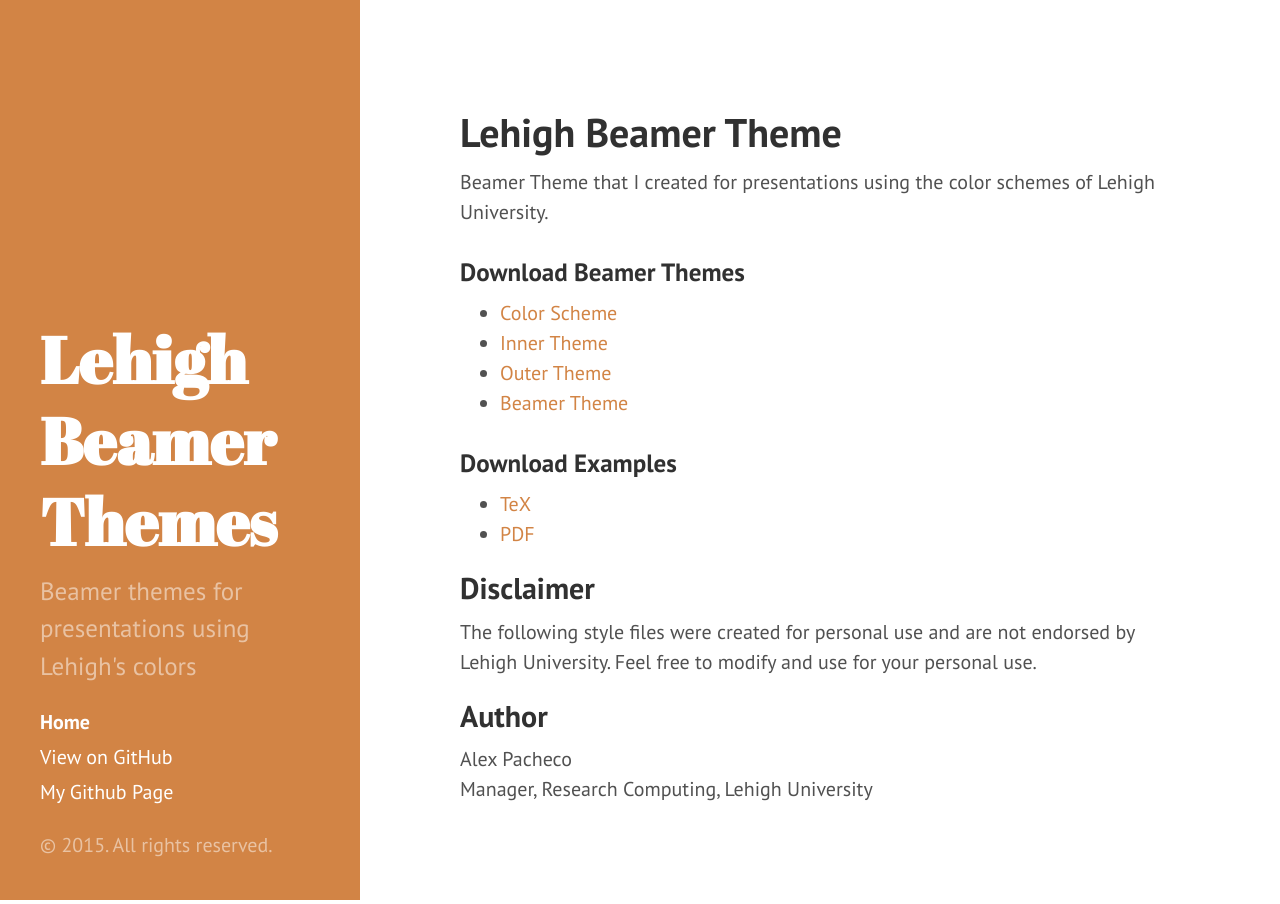
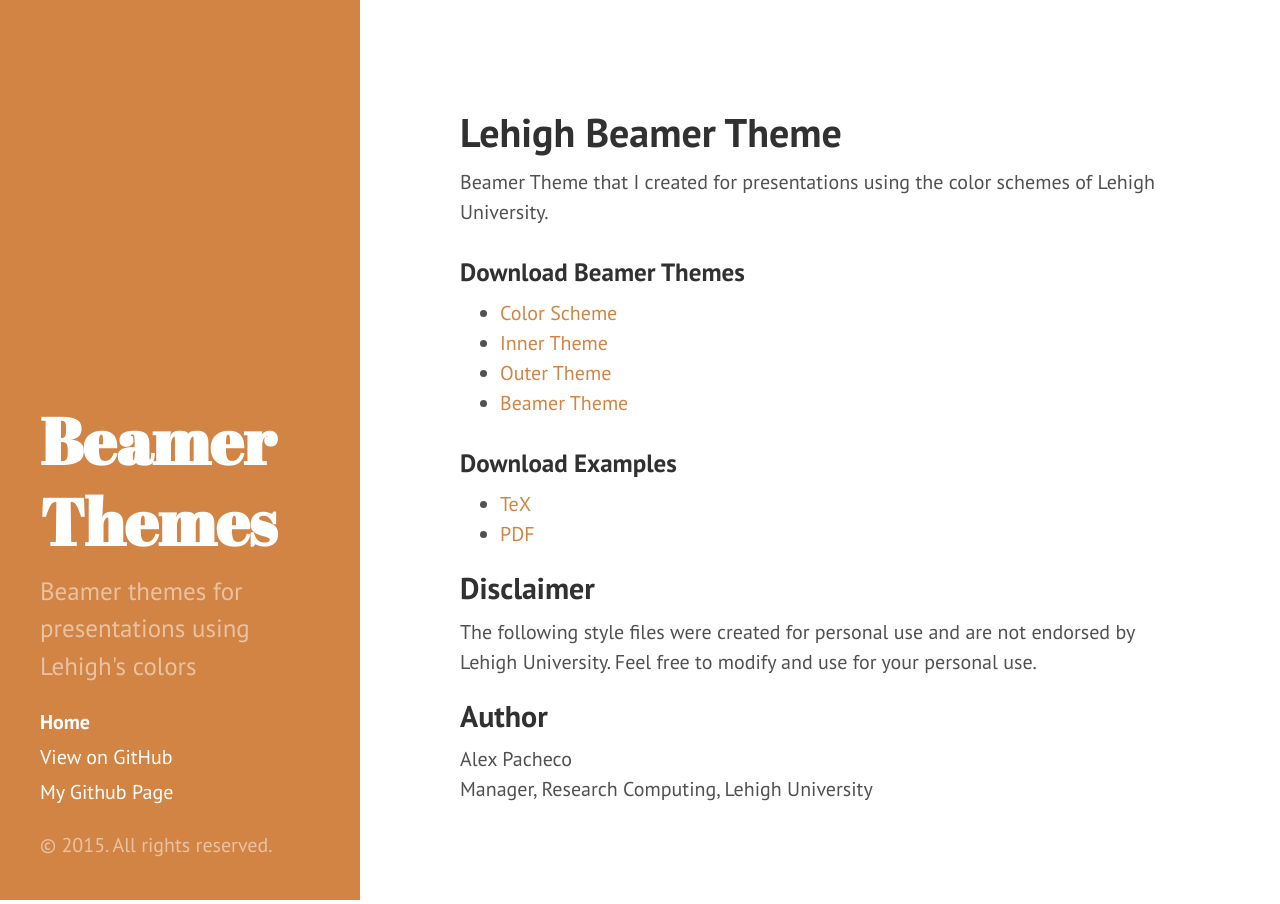
Before and after one commit to alexpacheco/LehighBeamer, a Jekyll site: the page built from index.md, in a window 1280 px wide. Built offline with Jekyll 4.4.1, drawn with Linux system fonts in a browser that asks for light colours; Markdown is read by kramdown in place of the engine named in the settings.

```diff
--- a/_config.yml
+++ b/_config.yml
@@ -7,8 +7,8 @@ permalink:        pretty
 relative_permalinks: true
 
 # Setup
-title:            Lehigh Beamer Themes
-tagline:
+title:            Beamer Themes
+tagline:          Lehigh University
 description:      'Beamer themes for presentations using Lehigh&#39;s colors'
 url:              http://www.alexpacheco.us/LehighBeamer
 baseurl:          /
@@ -17,11 +17,11 @@ author:
   name:           'Alex Pacheco'
   url:            http://www.alexpacheco.us
 
-paginate:
+#paginate:
 
 # Custom vars
 version:
 
 github:
   repo:           https://github.com/alexpacheco/LehighBeamer
-  home:           htps://github.com/alexpacheci
+  home:           htps://github.com/alexpacheco
```
Also changed, not shown: 1 other file.
